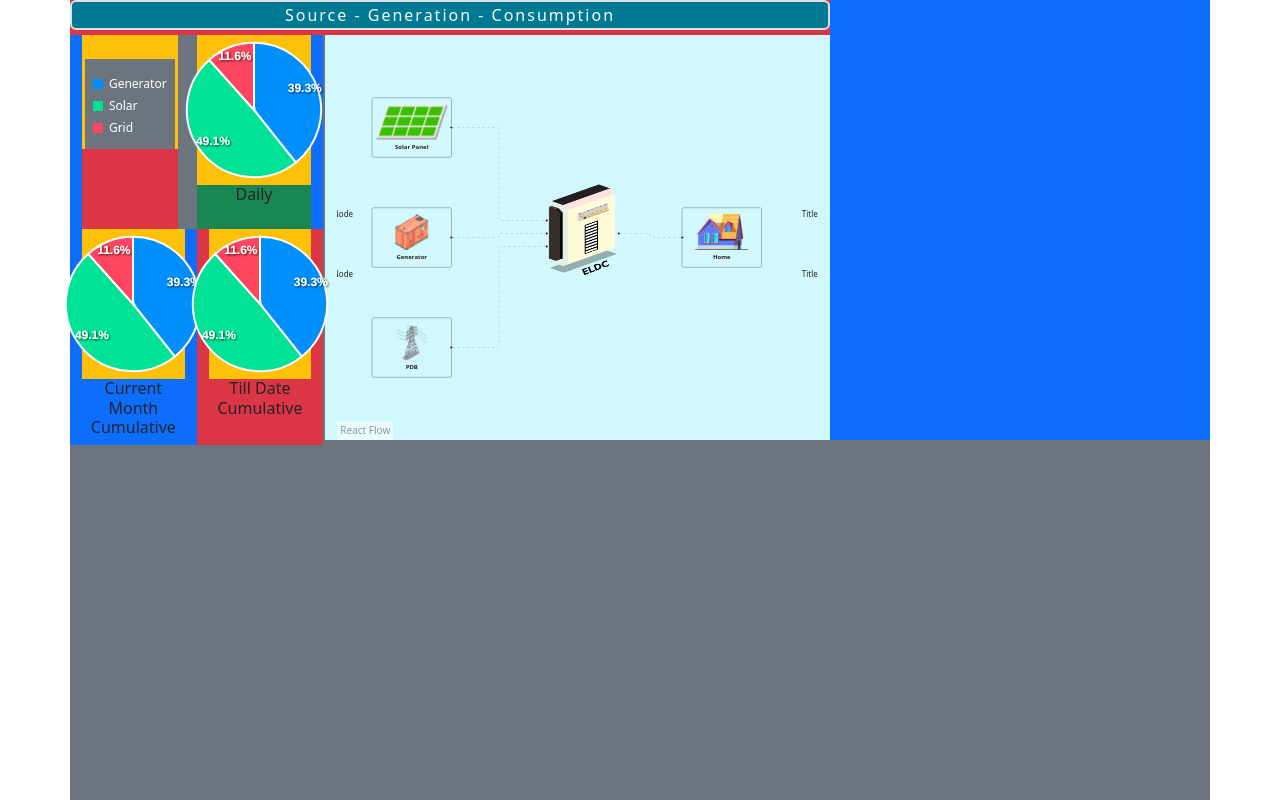
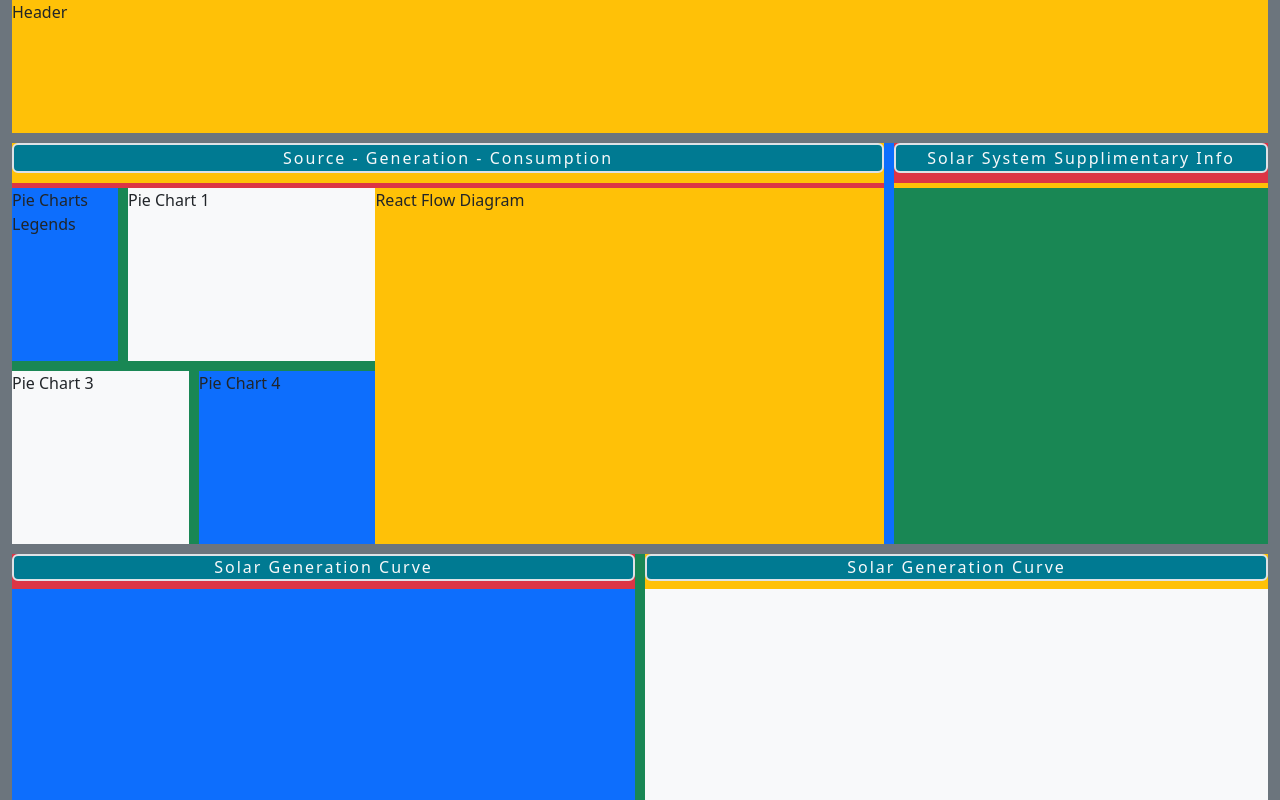
Before and after one commit to KhalekuzzamanImran/green_power_frontend, a React (Vite) app: page / in a window 1280 px wide. Built offline with nearby package versions, Linux system fonts and the light colour scheme.

Commit message:
Sckeleton complete

```diff
--- a/src/App.jsx
+++ b/src/App.jsx
@@ -1,13 +1,40 @@
 import "./App.css";
+import PieChart from "./components/PieChart";
 import PieChartsContainer from "./components/PieChartsContainer";
 import ReactFlowDiagram from "./components/ReactFlowDiagram";
 
 function App() {
   return (
-    <div className="bg-secondary container-md h-100">
-      <div className="row" style={{ height: "55vh" }}>
-        <div className="bg-danger col-8">
-          <div className="row" style={{ height: "8%" }}>
+    <main
+      className="bg-secondary container-xxl d-grid"
+      style={{
+        height: "100vh",
+        gap: "10px",
+        gridTemplateRows: "1fr 3fr 1.5fr",
+      }}
+    >
+      {/* Header Section */}
+      <div className="bg-warning">Header</div>
+
+      {/* Content Section */}
+      <div
+        className="bg-primary"
+        style={{
+          display: "grid",
+          gridTemplateColumns: "7fr 3fr",
+          gap: "10px",
+        }}
+      >
+        {/* Left Column: Contains Pie Charts and React Flow */}
+        <div
+          className="bg-danger d-grid"
+          style={{
+            gridTemplateRows: "1fr 9fr",
+            gap: "5px",
+          }}
+        >
+          {/* Left Column Heading */}
+          <div className="bg-warning">
             <h1
               className="text-center border border-2 rounded text-light fs-6 p-1"
               style={{
@@ -19,22 +46,130 @@ function App() {
               Source - Generation - Consumption
             </h1>
           </div>
+          <div
+            className="bg-primary d-grid"
+            style={{
+              gridTemplateColumns: "5fr 7fr",
+              gap: "0px",
+            }}
+          >
+            {/* Pie Charts Section: Contains 2 rows with two columns in each */}
+            <div
+              className="bg-success d-grid"
+              style={{
+                gridTemplateRows: "1fr 1fr",
+                gap: "10px",
+              }}
+            >
+              {/* Row 1: Pie Chart Legends and Pie Chart */}
+              <div
+                className="d-grid"
+                style={{
+                  gridTemplateColumns: "3fr 7fr",
+                  gap: "10px",
+                }}
+              >
+                <div className="bg-primary">Pie Charts Legends</div>
+                <div className="bg-light">Pie Chart 1</div>
+              </div>
 
-          <div className="row" style={{ height: "92%" }}>
-            <div className="col-4 bg-primary">
-              <PieChartsContainer />
+              {/* Row 2: Two Pie Charts */}
+              <div
+                className="d-grid"
+                style={{
+                  gridTemplateColumns: "1fr 1fr",
+                  gap: "10px",
+                }}
+              >
+                <div className="bg-light">Pie Chart 3</div>
+                <div className="bg-primary">Pie Chart 4</div>
+              </div>
             </div>
-            <div
-              className="col-8 h-100 border-start border-secondary border-2"
-              style={{ backgroundColor: "#d1f8fd" }}
-            >
-              <ReactFlowDiagram />
-            </div>
+
+            {/* React Flow Section */}
+            <div className="bg-warning">React Flow Diagram</div>
           </div>
         </div>
-        <div className="bg-primary col-4"></div>
+
+        {/* Sidebar Section */}
+        <div
+          className="bg-warning d-grid"
+          style={{
+            gridTemplateRows: "1fr 9fr",
+            gap: "5px",
+          }}
+        >
+          {/* Sidebar Heading */}
+          <div className="bg-danger">
+            <h1
+              className="text-center border border-2 rounded text-light fs-6 p-1"
+              style={{
+                backgroundColor: "#007a92",
+                letterSpacing: "2px",
+                height: "30px",
+              }}
+            >
+              Solar System Supplimentary Info
+            </h1>
+          </div>
+          <div className="bg-success"></div>
+        </div>
       </div>
-    </div>
+
+      {/* Footer Section: Split into two equal columns */}
+      <div
+        className="bg-success d-grid"
+        style={{
+          gridTemplateColumns: "1fr 1fr",
+          gap: "10px",
+        }}
+      >
+        {/* Bar Chart */}
+        <div
+          className="bg-warning d-grid"
+          style={{
+            gridTemplateRows: "1fr 6fr",
+          }}
+        >
+          {/* Bar Chart Heading */}
+          <div className="bg-danger">
+            <h1
+              className="text-center border border-2 rounded text-light fs-6"
+              style={{
+                backgroundColor: "#007a92",
+                letterSpacing: "2px",
+                padding: "2px 0px",
+              }}
+            >
+              Solar Generation Curve
+            </h1>
+          </div>
+          <div className="bg-primary"></div>
+        </div>
+        {/* Area Chart */}
+        <div
+          className="bg-danger d-grid"
+          style={{
+            gridTemplateRows: "1fr 6fr",
+          }}
+        >
+          {/* Area Chart Heading */}
+          <div className="bg-warning">
+            <h1
+              className="text-center border border-2 rounded text-light fs-6"
+              style={{
+                backgroundColor: "#007a92",
+                letterSpacing: "2px",
+                padding: "2px 0px",
+              }}
+            >
+              Solar Generation Curve
+            </h1>
+          </div>
+          <div className="bg-light"></div>
+        </div>
+      </div>
+    </main>
   );
 }
 
--- a/src/components/PieChart.jsx
+++ b/src/components/PieChart.jsx
@@ -31,7 +31,7 @@ const PieChart = (props) => {
   const series = [44, 55, 13]; // Data for the pie slices
 
   return (
-    <div className="pie-chart bg-warning d-flex justify-content-center align-items-center">
+    <div className="bg-secondary d-flex justify-content-center align-items-center">
       {props.isShowLegend ? (
         <div
           style={{ fontSize: "12px", color: "white" }}
```
Also changed, not shown: temp.jsx (added, +87 -0 lines).
